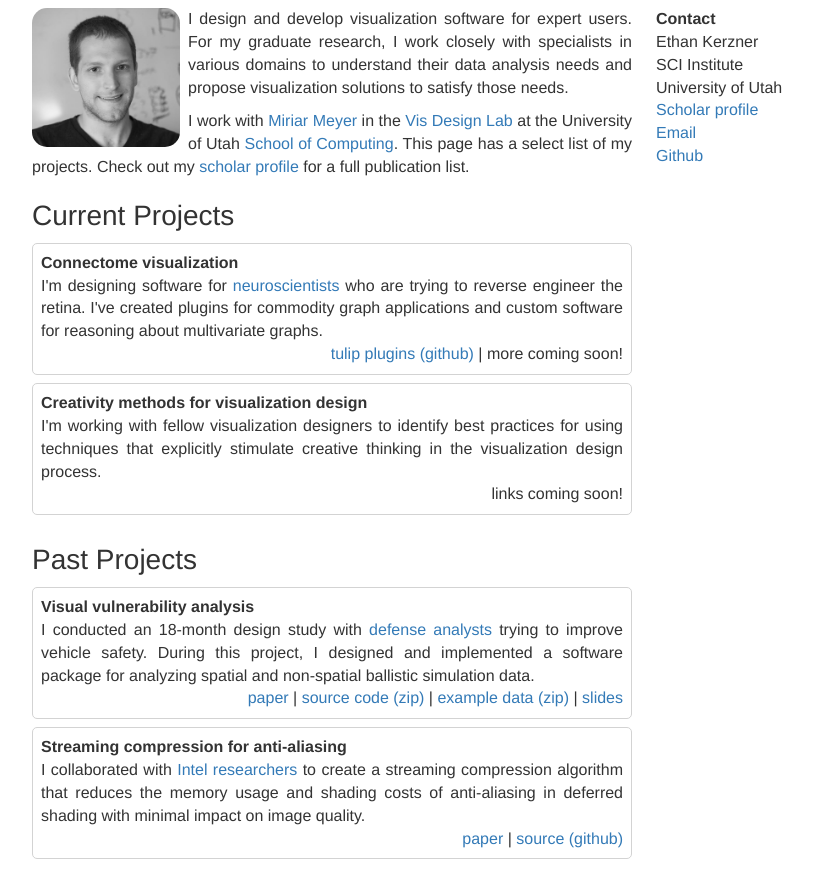
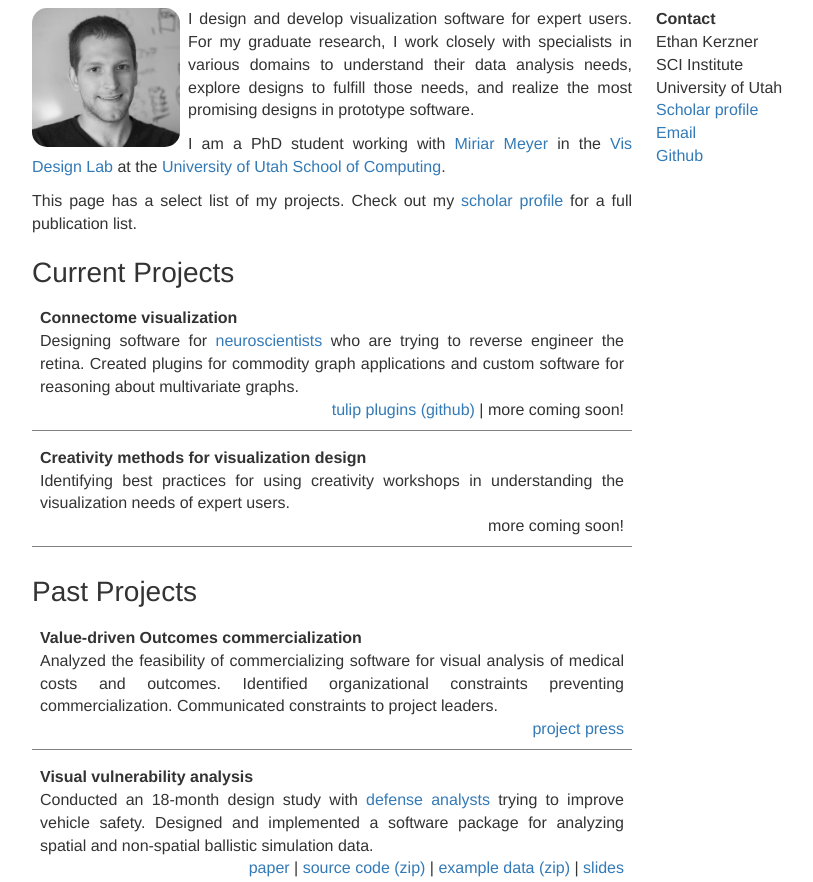
Before and after one commit to kerzner/kerzner.github.io, a plain HTML site: page index.html in a window 1280 px wide. Shown: the part 70-952 px from the top of the page, without its empty margins (208-1021 px from the left). Drawn offline with Linux system fonts and the light colour scheme.

Commit message:
Update website.

```diff
--- a/index.css
+++ b/index.css
@@ -47,8 +47,7 @@ p {
   margin-bottom: 0.5em;
   padding: 0.5em;
   width: 100%;
-  border: thin solid lightgrey;
-  border-radius: 5px;
+  border-bottom: thin solid grey;
 }
 
 .project-title {
--- a/index.html
+++ b/index.html
@@ -20,25 +20,28 @@
     <div class="main">
       <div id="left">
         <div style="width: 26%; float: left">
-          <img src="images/kerzner.jpg" alt="Mountain View" style="max-width: 95%; border-radius: 15px;">
+          <img src="images/kerzner.jpg" alt="Headshot" style="max-width: 95%; border-radius: 15px;">
         </div>
 
         <div>
           <p> I design and develop visualization software for expert users. For my graduate research, I work closely
-            with specialists in various domains to understand their data analysis needs and propose visualization
-            solutions to satisfy those needs.
+            with specialists in various domains to understand their data analysis needs, explore designs to fulfill
+            those needs, and realize the most promising designs in prototype software.
           </p>
           <p>
-            I work with <a href="https://www.cs.utah.edu/~miriah/">Miriar Meyer</a> in the <a
+            I am a PhD student working with <a href="https://www.cs.utah.edu/~miriah/">Miriar Meyer</a> in the <a
             href="http://vdl.sci.utah.edu/">Vis
-            Design Lab</a> at the University of Utah <a href="https://www.cs.utah.edu/">School of
-            Computing</a>. This page has a select list of my projects. Check out my <a
+            Design Lab</a> at the <a href="https://www.cs.utah.edu/"> University of Utah School of
+            Computing</a>.
+          </p>
+          <p>
+            This page has a select list of my projects. Check out my <a
             href="https://scholar.google.com/citations?user=OgvMzlAAAAAJ&hl=en">scholar profile</a>
             for a full publication list.
           </p>
         </div>
 
-        <h3>
+        <h3 no-margin>
           Current Projects
         </h3>
 
@@ -46,8 +49,8 @@
           <div class="project">
             <div class="project-title">Connectome visualization</div>
             <div class="project-description">
-              I'm designing software for <a href="http://prometheus.med.utah.edu/~marclab/">neuroscientists</a> who
-              are trying to reverse engineer the retina. I've created plugins for commodity graph applications and
+              Designing software for <a href="http://prometheus.med.utah.edu/~marclab/">neuroscientists</a> who
+              are trying to reverse engineer the retina. Created plugins for commodity graph applications and
               custom software for reasoning about multivariate graphs.
             </div>
             <div class="project-links">
@@ -58,11 +61,11 @@
           <div class="project">
             <div class="project-title">Creativity methods for visualization design</div>
             <div class="project-description">
-              I'm working with fellow visualization designers to identify best practices for using techniques that
-              explicitly stimulate creative thinking in the visualization design process.
+              Identifying best practices for using creativity workshops in understanding the visualization needs of
+              expert users.
             </div>
             <div class="project-links">
-              links coming soon!
+              more coming soon!
             </div>
           </div>
         </div>
@@ -72,12 +75,23 @@
         </h3>
 
         <div class="vflex">
-
+          <div class="project">
+            <div class="project-title">Value-driven Outcomes commercialization</div>
+            <div class="project-description">
+              Analyzed the feasibility of commercializing software for visual analysis of medical costs and outcomes.
+              Identified organizational constraints preventing commercialization. Communicated constraints to project
+              leaders.
+            </div>
+            <div class="project-links">
+              <a href="http://healthcare.utah.edu/publicaffairs/news/2015/12/value-driven-outcomes.php">project
+                press</a>
+            </div>
+          </div>
           <div class="project">
             <div class="project-title">Visual vulnerability analysis</div>
-            <div class="project-description"> I conducted an 18-month design study with <a
+            <div class="project-description"> Conducted an 18-month design study with <a
               href="https://www.arl.army.mil/www/default.cfm?page=33">defense analysts</a> trying to
-              improve vehicle safety. During this project, I designed and implemented a software package for analyzing
+              improve vehicle safety. Designed and implemented a software package for analyzing
               spatial and non-spatial ballistic simulation data.
             </div>
             <div class="project-links">
@@ -90,10 +104,10 @@
 
           <div class="project">
             <div class="project-title">Streaming compression for anti-aliasing</div>
-            <div class="project-description">I collaborated with
+            <div class="project-description">Collaborated with
               <a href="https://software.intel.com/en-us/intel-rendering-research">Intel researchers</a> to create a
-              streaming compression algorithm that reduces the memory usage and shading costs of
-              anti-aliasing in deferred shading with minimal impact on image quality.
+              streaming compression algorithm for real-time rendering. This technique reduces the memory usage and
+              shading costs of anti-aliasing in deferred shading with minimal impact on image quality.
             </div>
             <div class="project-links">
               <a href="./projects/2014_hpg_StreamingGBufferCompression.pdf">paper</a> |
@@ -130,7 +144,7 @@
       </div>
 
     </div>
-
   </div>
+</div>
 </body>
 </html>
```
